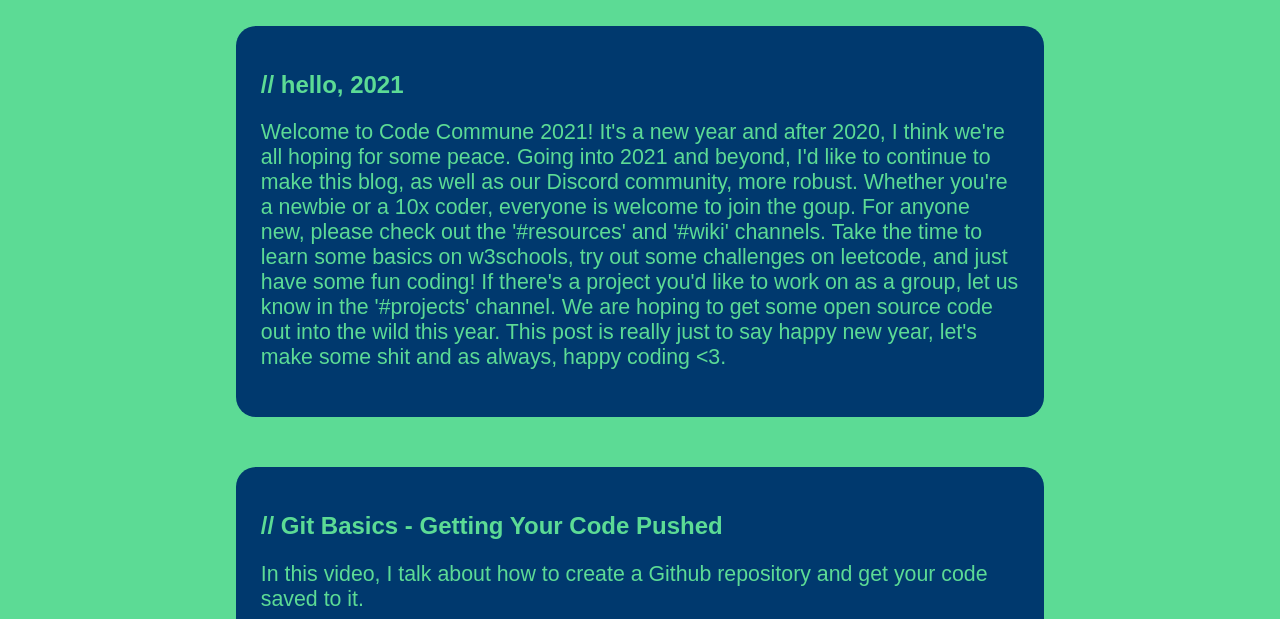
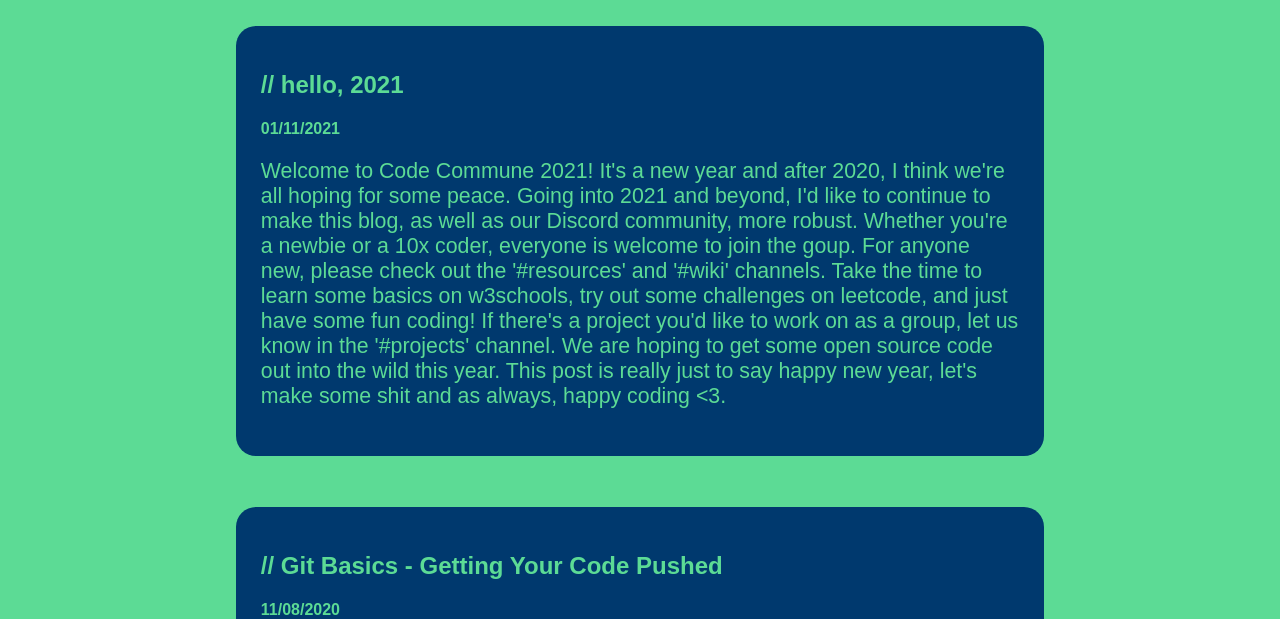
Before and after one commit to RiverMerrill/CodeCommune, a plain HTML site: page index.html in a window 1280 px wide. Shown: the part 181-800 px from the top of the page. Drawn offline with Linux system fonts and the light colour scheme; a web font is replaced by a local one.

Commit message:
:bug: fixed dates

```diff
--- a/index.html
+++ b/index.html
@@ -18,6 +18,7 @@
       </a>
       <div class="card">
         <h2>// hello, 2021</h2>
+        <h4>01/11/2021</h4>
         <p>
           Welcome to Code Commune 2021! It's a new year and after 2020, I think we're all hoping for some peace.
           Going into 2021 and beyond, I'd like to continue to make this blog, as well as our Discord community, more
@@ -32,6 +33,7 @@
       </div>
       <div class="card">
         <h2>// Git Basics - Getting Your Code Pushed</h2>
+        <h4>11/08/2020</h4>
         <p>In this video, I talk about how to create a Github repository and get your code saved to it.</p>
         <div class="codegena">
           <iframe width="500" height="294" src="https://youtube.com/embed/355VpzwQZIE" frameborder="0"></iframe>
```
